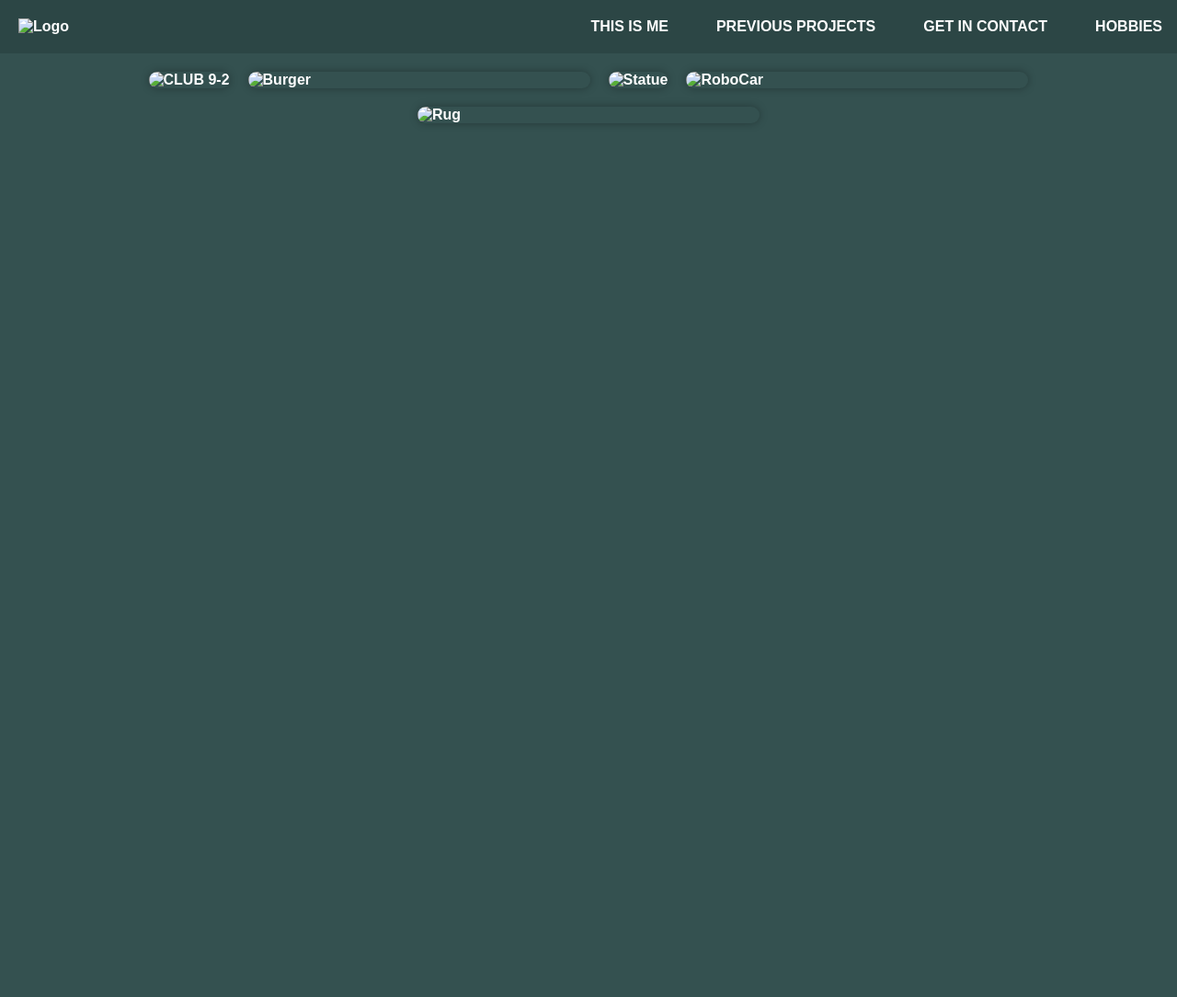
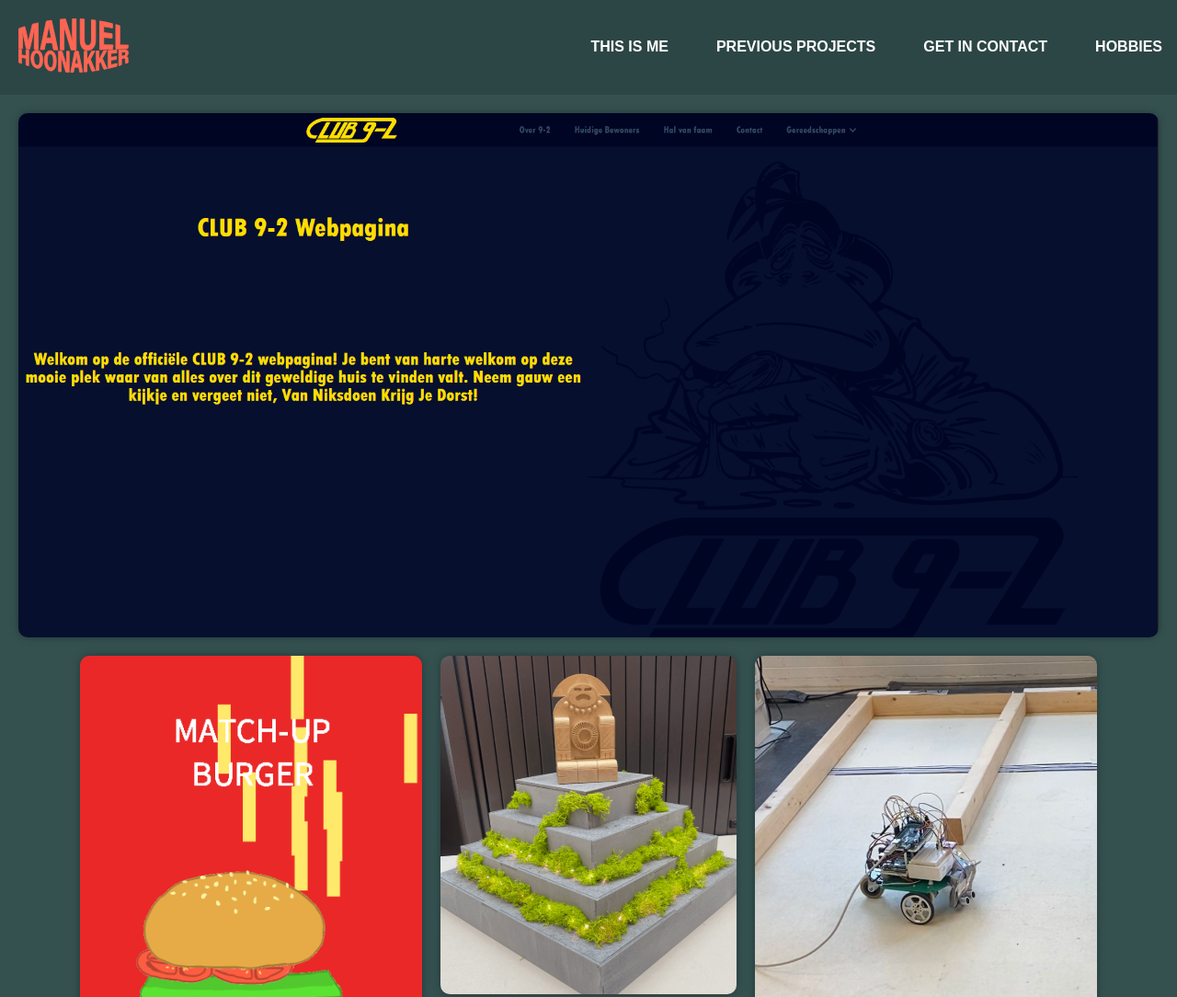
Before and after one commit to MHoonakker/myportfolio, a plain HTML site: page Projects.html in a window 1280 px wide. Shown: the top 1084 px of the page at 92% size. Before the commit the page ends 800 px from the top, so only its background shows below. Drawn offline with Linux system fonts and the light colour scheme; a web font is replaced by a local one.

Commit message:
Update Projects.html

```diff
--- a/Projects.html
+++ b/Projects.html
@@ -118,7 +118,7 @@
 <body>
     <div class="navbar">
         <div class="navbar-logo">
-            <img src="Logo.svg" alt="Logo" onclick="window.location.href='index.html';">
+            <img src="img/Logo.svg" alt="Logo" onclick="window.location.href='index.html';">
         </div>
         <ul>
             <li><a href="index.html">THIS IS ME</a></li>
@@ -129,23 +129,23 @@
     </div>
     <div class="image-grid">
         <div class="image-grid-item scale-big">
-            <img src="club92.png" alt="CLUB 9-2">
+            <img src="img/club92.png" alt="CLUB 9-2">
             <div class="image-grid-text">My first website, created as a professional development challenge. Made with Adobe XD and Webflow.</div>
         </div>
         <div class="image-grid-item scale-small">
-            <img src="Burger.png" alt="Burger">
+            <img src="img/Burger.png" alt="Burger">
             <div class="image-grid-text">Programming an Interactive billboard in module 1</div>
         </div>
         <div class="image-grid-item">
-            <img src="Statue.png" alt="Statue">
+            <img src="img/Statue.png" alt="Statue">
             <div class="image-grid-text">"Ancient Treasure" game. An Indiana Jones-inspired module 1 project. The statue design is my own.</div>
         </div>
         <div class="image-grid-item scale-small">
-            <img src="RoboCar.jpg" alt="RoboCar">
+            <img src="img/RoboCar.jpg" alt="RoboCar">
             <div class="image-grid-text">"RoboCar", A robot that identifies a frequency signal and finds the connected destination square. M5 Smart Tech.</div>
         </div>
         <div class="image-grid-item scale-small">
-            <img src="RugTufting.jpg" alt="Rug">
+            <img src="img/RugTufting.jpg" alt="Rug">
             <div class="image-grid-text">My first Rug Tufting project</div>
         </div>
     </div>
```
